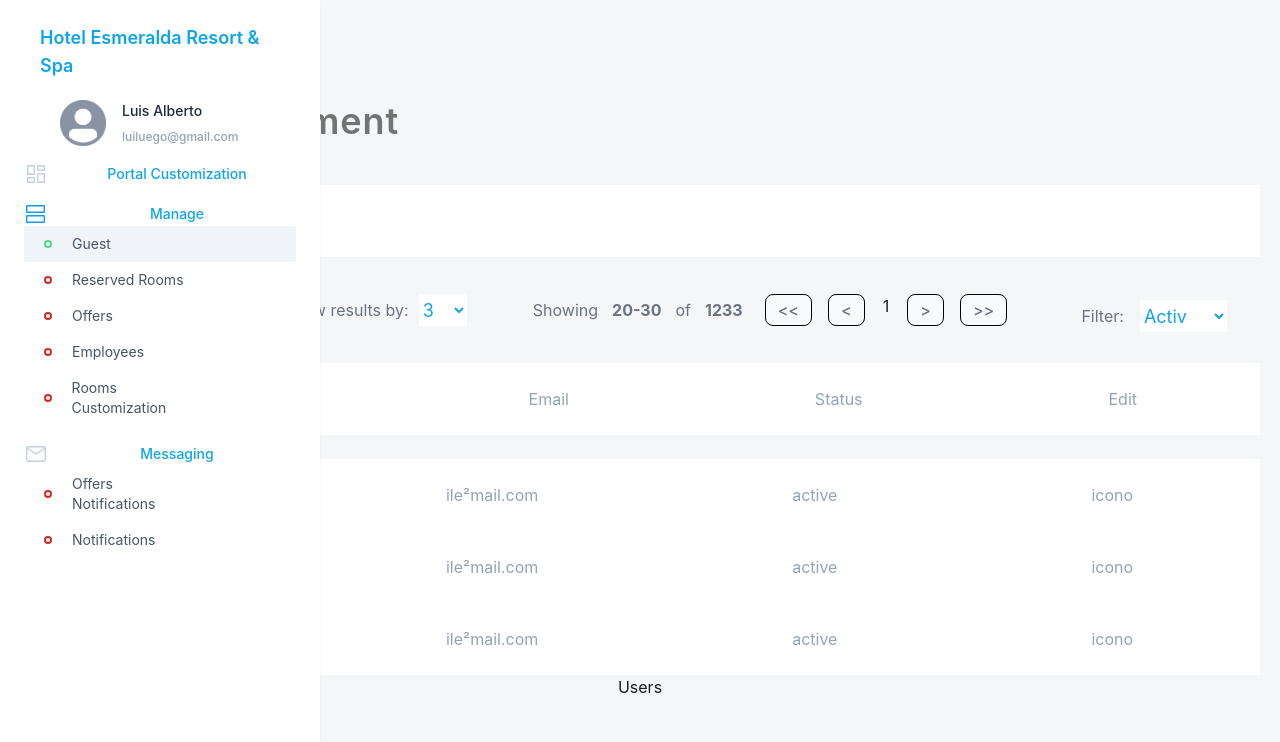
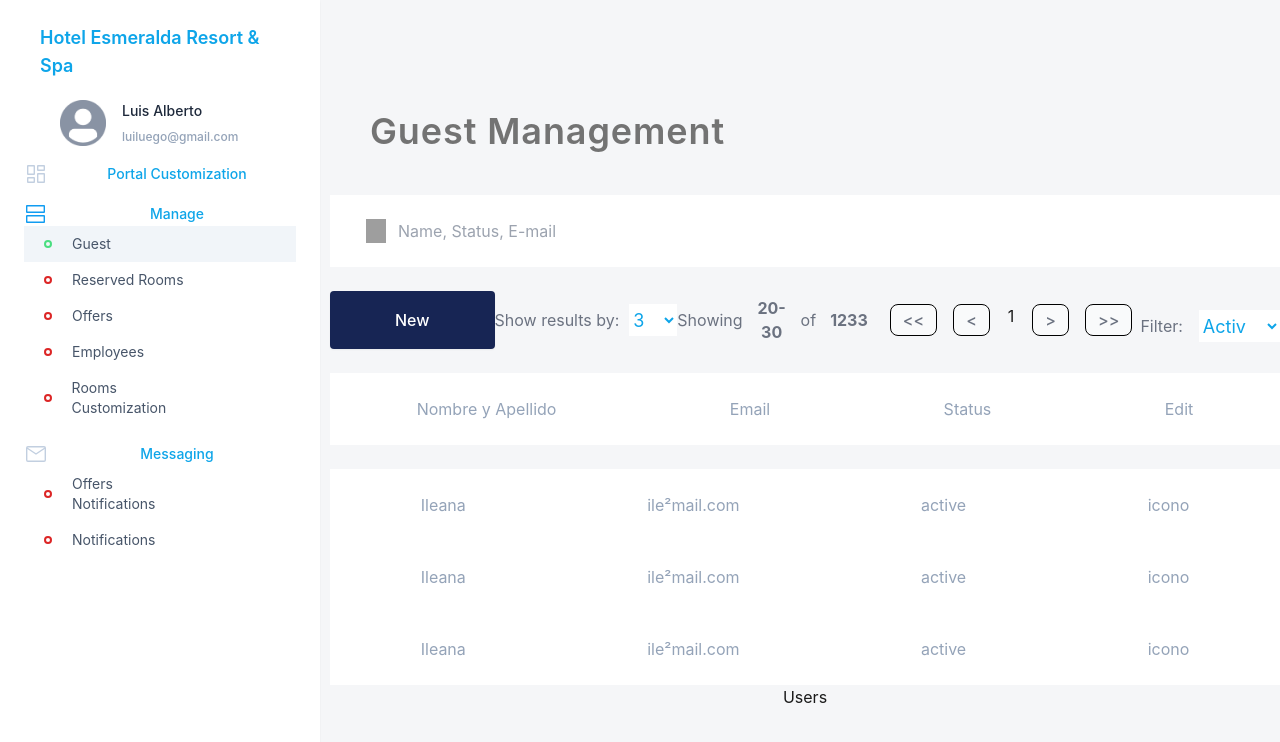
Before and after one commit to ALFONSOVM13/Dashboard-Hotel, a React (Vite) app: page /dashboard/guests in a window 1280 px wide. Shown: the top 742 px of the page. Built offline with nearby package versions, Linux system fonts and the light colour scheme; grey boxes are pictures that could not be loaded.

Commit message:
Ajuste en vista Guest al adaptar

```diff
--- a/src/pages/Guests/index.jsx
+++ b/src/pages/Guests/index.jsx
@@ -1,6 +1,7 @@
 import { useState } from "react";
 import users from "../../data";
 import Users from "../../components/Users/Users";
+import TabTitle from "../../components/TabTitle";
 
 function Guests() {
   const [currentPage, setCurrentPage] = useState(1);
@@ -39,9 +40,9 @@ function Guests() {
   };
 
   return (
-    <div className="flex flex-col px-5 w-full">
-      <div className="self-start ml-6 text-4xl font-semibold tracking-wide whitespace-nowrap text-neutral-500 max-md:ml-2.5">
-        Guest Management
+    <div className="flex flex-col w-full pl-[330px]">
+      <div className="flex flex-col px-5 w-full max-md:max-w-full">
+        <TabTitle title="Guest Management" />
       </div>
       <div className="flex gap-3 px-9 py-6 mt-11 text-base tracking-normal bg-white text-slate-400 max-md:flex-wrap max-md:px-5 max-md:mt-10">
         <img
```
